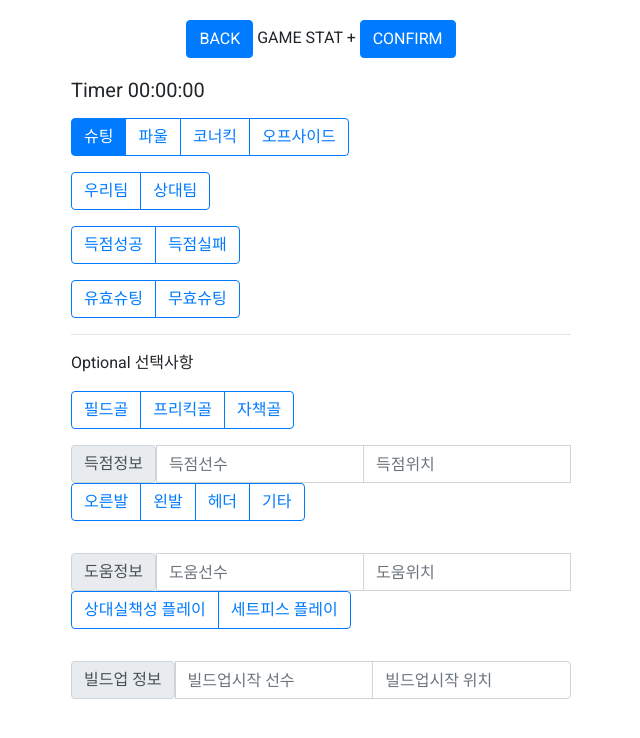
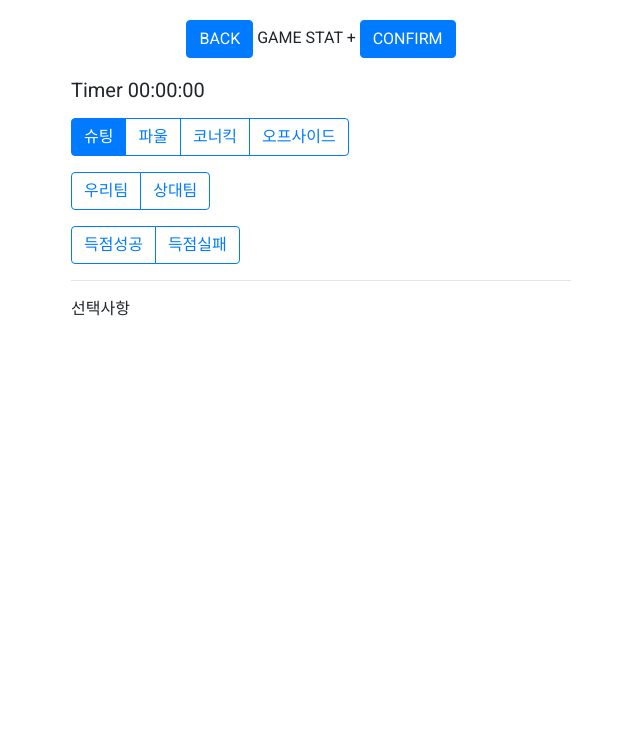
Before and after one commit to minkistic/weplay.soccer, a Flask app: page /gamestats in a window 1280 px wide. Shown: the top 738 px of the page, without its empty margins (319-959 px from the left). Run offline with Flask 2, Linux system fonts and the light colour scheme; some libraries are stand-ins or nearby versions.

Commit message:
임시저장

```diff
--- a/src/weplayfootball/RecordGameStat.py
+++ b/src/weplayfootball/RecordGameStat.py
@@ -76,6 +76,9 @@ def eventData_get():
     gamestats = list(db.gamestat.find({},{'_id':False}))  # db.bookmarks에서 가져와서 리스트로 만들어라,자동으로 들어가는 _id는 가져오지마라 제이슨으로 못만드니깐
     return jsonify(gamestats)  # 제이슨 형식으로 만들어라
 
+# @app.route('/playerList')
+# def player_list():
+#     return render_template('player_list.html')
 
 if __name__ == '__main__':
     app.run('0.0.0.0', port=5000, debug=True)
--- a/src/weplayfootball/templates/Game-MatchOverview.html
+++ b/src/weplayfootball/templates/Game-MatchOverview.html
@@ -255,8 +255,8 @@ count = 0
 for
 if type = "shoot"
 count = count ++1
- -->
-<!--
+
+
 <script>
 $(document).ready(function(){
   listing();
--- a/src/weplayfootball/templates/shoot_record2.html
+++ b/src/weplayfootball/templates/shoot_record2.html
@@ -60,6 +60,22 @@
 		}
 		.hidden { display: none;
 		}
+
+		#playType {
+			display: none;
+		}
+		#scoreInfo {
+			display: none;
+		}
+		#buildupInfo {
+			display: none;
+		}
+		#assistInfo {
+			display: none;
+		}
+		#shootType {
+			display: none;
+		}
 	</style>
 
 
@@ -68,6 +84,43 @@
        document.getElementById(id).style.display = visibility;
        }
    </script> -->
+
+
+   <!-- 초기화 / 초기데이터 (ajax, GET, let = "players"변수에 넣기) / 각종 하이드 -->
+   <script>
+ /*
+   	$(document).ready(function () {
+   		$("#playType").hide();
+   		$("#shootType").hide();
+   		$("#scoreInfo").hide();
+   		$("#assistInfo").hide();
+   		$("#buildupInfo").hide();
+   	})
+
+   	// 	loadPlayerList();
+   	// })
+
+   	// function loadPlayerList() {
+   	// 	$.ajax({
+   	// 		url: '/playerList',
+   	// 		method: 'GET',
+   	// 		data : {},
+   	// 		success: function (response) {
+   	// 			response = [
+   	// 			'A', 'B', 'C'
+   	// 			]
+
+   	// 			$('#playerList').html('');
+   	// 			for(let player: response) {
+   	// 				$('#playerList').append(
+   	// 					`<li>${player}</li>`
+   	// 					)
+   	// 			}
+   	// 		}
+   	// 	})
+   	// }
+   </script>
+
 
 </head>
 
@@ -98,7 +151,7 @@
 					id="eventType1"
 					autocomplete="off"
 					checked
-					value="슈팅">
+					value="슈팅"/>
 					슈팅
 				</label>
 
@@ -108,7 +161,7 @@
 					name="eventType"
 					id="eventType2"
 					autocomplete="off"
-					value="파울">
+					value="파울"/>
 					파울
 				</label>
 
@@ -118,7 +171,7 @@
 					name="eventType"
 					id="eventType3"
 					autocomplete="off"
-					value="코너킥">
+					value="코너킥"/>
 					코너킥
 				</label>
 
@@ -128,7 +181,7 @@
 					name="eventType"
 					id="eventType4"
 					autocomplete="off"
-					value="오프사이드">
+					value="오프사이드"/>
 					오프사이드
 				</label>
 			</div>
@@ -142,7 +195,7 @@
 					name="team"
 					id="team1"
 					autocomplete="off"
-					value="우리팀">
+					value="우리팀"/>
 					우리팀
 				</label>
 
@@ -152,7 +205,7 @@
 					name="team"
 					id="team2"
 					autocomplete="off"
-					value="상대팀">
+					value="상대팀"/>
 					상대팀
 				</label>
 			</div>
@@ -161,14 +214,13 @@
 		<!-- 득점유무 -->
 		<div class="input-group mb-3" >
 			<div class="btn-group btn-group-toggle" data-toggle="buttons">
-				<label class="btn btn-outline-primary">
+				<label class="btn btn-outline-primary" onclick="scored()">
 					<input
 					type="radio"
 					name="score"
 					id="score1"
 					autocomplete="off"
-					value="득점성공"
-					onclick="scored()">
+					value="득점성공"/>
 					득점성공
 				</label>
 
@@ -179,23 +231,22 @@
 					id="score2"
 					autocomplete="off"
 					value="득점실패"
-					onclick="scoredNot()">
+					onclick="scoredNot()"/>
 					득점실패
 				</label>
 			</div>
 		</div>
 
 		<!-- 슈팅유형 -->
-		<!-- <div class="hidden"> -->
-			<div class="input-group mb-3">
-				<div class="btn-group btn-group-toggle" data-toggle="buttons" id=shoot>
+		<div class="input-group mb-3" id="shootType">
+			<div class="btn-group btn-group-toggle" data-toggle="buttons">
 				<label class="btn btn-outline-primary">
 					<input
 					type="radio"
 					name="shoot"
 					id="shoot1"
 					autocomplete="off"
-						value="유효슈팅">
+					value="유효슈팅"/>
 					유효슈팅
 				</label>
 
@@ -205,32 +256,30 @@
 					name="shoot"
 					id="shoot2"
 					autocomplete="off"
-						value="무효슈팅">
+					value="무효슈팅"/>
 					무효슈팅
 				</label>
 			</div>
 		</div>
-			<!-- </div> -->
 
 
 		<!-- 선택사항 -->
 		<div id="optional">
 			<hr>
 			<div class="form-group">
-					<p>Optional 선택사항</p>
+				<p>선택사항</p>
 
 				<!-- 득점관련 세부정보 -->
 				<!-- 플레이타입 -->
-					<!-- <div id="playType" class="hidden"> -->
-						<div class="input-group mb-3" >
-							<div class="btn-group btn-group-toggle" data-toggle="buttons" id="playType">
+				<div class="input-group mb-3" id="playType">
+					<div class="btn-group btn-group-toggle" data-toggle="buttons">
 						<label class="btn btn-outline-primary">
 							<input
 							type="radio"
 							name="playType"
 							id="playType1"
 							autocomplete="off"
-									value="필드골">
+							value="필드골"/>
 							필드골
 						</label>
 						<label class="btn btn-outline-primary">
@@ -239,7 +288,7 @@
 							name="playType"
 							id="playType2"
 							autocomplete="off"
-									value="프리킥골">
+							value="프리킥골"/>
 							프리킥골
 						</label>
 						<label class="btn btn-outline-primary">
@@ -248,36 +297,63 @@
 							name="playType"
 							id="playType3"
 							autocomplete="off"
-									value="자책골">
+							value="자책골"/>
 							자책골
 						</label>
 					</div>
 				</div>
-						<!-- </div> -->
+
 
 				<!-- 득점정보 -->
-						<!-- 	<div id="scoreInfo" class="hidden"> -->
-							<div class="form-group">
+				<div class="form-group" id="scoreInfo">
 					<div class="input-group mb-3">
-									<label class="input-group-text" for="inputGroupSelect01">득점정보</label>
-									<input
+							<!-- <input
 							type="text"
 							class="form-control"
-									placeholder="득점선수">
-									<input
+							placeholder="득점선수"> -->
+
+							<!-- <div class="btn-group">
+							  <button class="btn btn-mini">득점선수</button>
+							  <button class="btn btn-mini dropdown-toggle" data-toggle="dropdown">
+							    <span class="caret"></span>
+							  </button>
+							  <ul id="playerList" class="dropdown-menu">
+							  </ul>
+							</div> -->
+<!--
+	<div class="form-group"> -->
+
+		<div class="input-group mb-3">
+			<div class="input-group-prepend">
+				<label class="input-group-text" for="inputGroupSelect01">득점정보</label>
+				<select class="custom-select" id="inputGroupSelect01">
+					<option selected>득점선수</option>
+					<option value="No.1">No.1</option>
+					<option value="No.2">No.2</option>
+					<option value="No.3">No.3</option>
+				</select>
+<!-- 							<input
 								type="text"
 								class="form-control"
-									placeholder="득점위치">
+								placeholder="득점위치"/> -->
 
-									<div class="input-group mb-3" >
-										<div class="btn-group btn-group-toggle" data-toggle="buttons" id="shootMethod">
+								<select class="custom-select" id="inputGroupSelect01">
+									<option selected>득점위치</option>
+									<option value="#1">#1</option>
+									<option value="#2">#2</option>
+									<option value="#3">#3</option>
+								</select>
+							</div>
+
+							<div class="input-group mb-3" id="shootMethod">
+								<div class="btn-group btn-group-toggle" data-toggle="buttons">
 									<label class="btn btn-outline-primary">
 										<input
 										type="radio"
 										name="shootMethod"
 										id="shootMethod1"
 										autocomplete="off"
-												value="오른발">
+										value="오른발"/>
 										오른발
 									</label>
 									<label class="btn btn-outline-primary">
@@ -286,7 +362,7 @@
 										name="shootMethod"
 										id="shootMethod2"
 										autocomplete="off"
-												value="왼발">
+										value="왼발"/>
 										왼발
 									</label>
 									<label class="btn btn-outline-primary">
@@ -295,7 +371,7 @@
 										name="shootMethod"
 										id="shootMethod3"
 										autocomplete="off"
-												value="헤더">
+										value="헤더"/>
 										헤더
 									</label>
 									<label class="btn btn-outline-primary">
@@ -304,22 +380,24 @@
 										name="shootMethod"
 										id="shootMethod4"
 										autocomplete="off"
-												value="기타">
+										value="기타"/>
 										기타
 									</label>
 								</div>
 							</div>
 						</div>
-				<!-- 	</div>
-				-->
+					</div>
+				</div>
+			</div>
+
 
 
 			<!-- 도움정보 -->
-				<div class="form-group">
+			<div class="form-group" id="assistInfo">
 				<div class="input-group mb-3">
 					<label class="input-group-text" for="inputGroupSelect01">도움정보</label>
-						<input type="text" class="form-control" placeholder="도움선수">
-						<input type="text" class="form-control" placeholder="도움위치">
+					<input type="text" class="form-control" placeholder="도움선수"/>
+					<input type="text" class="form-control" placeholder="도움위치"/>
 
 					<div class="input-group mb-3" >
 						<div class="btn-group btn-group-toggle" data-toggle="buttons" id="otherInfo">
@@ -329,7 +407,7 @@
 								name="errorOpponent"
 								id="errorOpponent1"
 								autocomplete="off"
-									value="상대실책">
+								value="상대실책"/>
 								상대실책성 플레이
 							</label>
 							<label class="btn btn-outline-primary">
@@ -338,24 +416,26 @@
 								name="setpiece"
 								id="setpiece1"
 								autocomplete="off"
-									value="세트피스">
+								value="세트피스"/>
 								세트피스 플레이
 							</label>
 						</div>
 					</div>
 				</div>
+			</div>
 
 			<!-- 빌드업정보 -->
-					<div class="form-group">
+			<div class="form-group" id="buildupInfo">
 				<div class="input-group mb-3">
 					<label class="input-group-text" for="inputGroupSelect01">빌드업 정보</label>
-							<input type="text" class="form-control" placeholder="빌드업시작 선수">
-							<input type="text" class="form-control" placeholder="빌드업시작 위치">
-						</div>
+					<input type="text" class="form-control" placeholder="빌드업시작 선수"/>
+					<input type="text" class="form-control" placeholder="빌드업시작 위치"/>
 				</div>
 			</div>
 
 		</div>
+	</div>
+
 
 
 	<script>
@@ -365,6 +445,17 @@
 					// });
 
 			// 득점성공
+			function scored() {
+				console.log("scored")
+				$("#shootType").show();
+				$("#playType").show();
+				$("#scoreInfo").show();
+				$("#assistInfo").show();
+				$("#buildupInfo").show();
+				// $("#playType1").attr('checked', true)
+			}
+
+
 			// $(function scored() {
 			// 	if(n==0)
 			// 	$('#playType').removeClass('hidden');
@@ -395,6 +486,19 @@
 				let input_setpiece = $("input[name='setpiece']:checked").val();
 
 
+				let a = {
+						eventType: input_eventType,
+						team: input_team,
+						score: input_score,
+						shoot: input_shoot,
+						playType: input_playType,
+						shootMethod: input_shootMethod,
+						errorOpponent: input_errorOpponent,
+						setpiece: input_setpiece
+
+					}
+
+					console.log(a);
 
 				// $("#progress").show();
 				// console.log(input_eventType, input_team, input_score, input_shoot)
```
Also changed, not shown: src/weplayfootball/templates/player_list.html (renamed from src/weplayfootball/templates/선수선택화면.html), 3 other files. Lines whose indentation alone changed are shown as unchanged.
